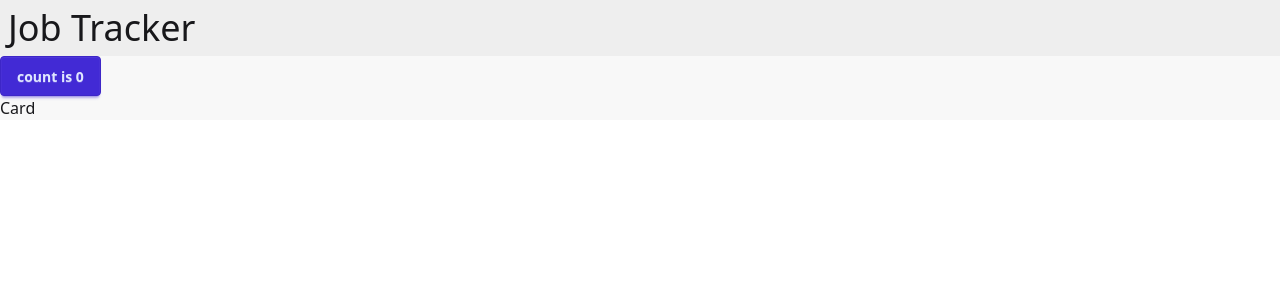
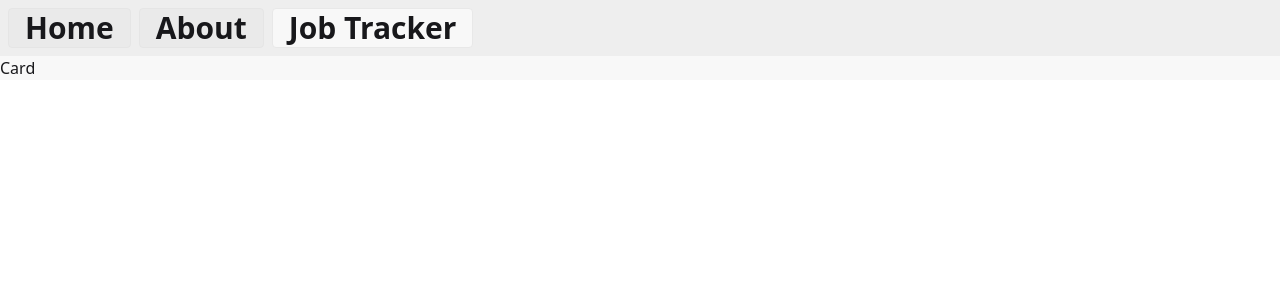
Before and after one commit to Julio-N-Coder/Job-Tracker, a React (Vite) app in the folder FrontEnd/: page /jobs-page in a window 1280 px wide. Shown: the top 300 px of the page. Built offline with nearby package versions, Linux system fonts and the light colour scheme.

Commit message:
nav buttons

```diff
--- a/FrontEnd/index.html
+++ b/FrontEnd/index.html
@@ -6,15 +6,16 @@
     <meta name="viewport" content="width=device-width, initial-scale=1.0" />
     <title>Job Tracker</title>
     <script>
-      if (
-        localStorage.theme === "dark" ||
-        window.matchMedia("(prefers-color-scheme: dark)").matches
-      ) {
+      // preferedTheme is theme they choose to prefer with the theme togle
+      // theme is the current active theme (e.g. system default is dark but user did not set prefered them)
+      if (localStorage.preferedTheme === "dark") {
+        document.querySelector("html").dataset.theme = "dark";
+      } else if (localStorage.preferedTheme === "light") {
+        document.querySelector("html").dataset.theme = "light";
+      } else if (window.matchMedia("(prefers-color-scheme: dark)").matches) {
         localStorage.theme = "dark";
-        document.querySelector("html").dataset.theme = "dark";
       } else {
         localStorage.theme = "light";
-        document.querySelector("html").dataset.theme = "light";
       }
     </script>
   </head>
--- /dev/null
+++ b/FrontEnd/src/about/about.tsx
@@ -0,0 +1,7 @@
+export default function About() {
+  return (
+    <div>
+      <h1>About</h1>
+    </div>
+  );
+}
--- a/FrontEnd/src/components/navbar/Navbar.tsx
+++ b/FrontEnd/src/components/navbar/Navbar.tsx
@@ -1,7 +1,36 @@
+import { NavLink } from "react-router";
+// import ThemeToggle from "./ThemeToggle";
+
 export default function Navbar() {
   return (
-    <div className="bg-base-300 p-2">
-      <h1 className="text-4xl">Job Tracker</h1>
-    </div>
+    <nav className="bg-base-300 p-2 flex justify-between">
+      <div className="flex gap-2">
+        <NavLink
+          to="/"
+          className={({ isActive }) =>
+            isActive ? "nav-buttons btn-active" : "nav-buttons"
+          }
+        >
+          Home
+        </NavLink>
+        <NavLink
+          to="/about"
+          className={({ isActive }) =>
+            isActive ? "nav-buttons btn-active" : "nav-buttons"
+          }
+        >
+          About
+        </NavLink>
+        <NavLink
+          to="/jobs-page"
+          className={({ isActive }) =>
+            isActive ? "nav-buttons btn-active" : "nav-buttons"
+          }
+        >
+          Job Tracker
+        </NavLink>
+      </div>
+      {/* <ThemeToggle /> */}
+    </nav>
   );
 }
--- a/FrontEnd/src/index.css
+++ b/FrontEnd/src/index.css
@@ -1,3 +1,9 @@
 @import "tailwindcss";
 @custom-variant dark (&:where([data-theme=dark], [data-theme=dark] *));
-@plugin "daisyui";
+@plugin "daisyui" {
+  themes: light --default, dark --prefersdark;
+}
+
+.nav-buttons {
+  @apply ring-0 text-3xl btn btn-soft
+}
--- a/FrontEnd/src/index.tsx
+++ b/FrontEnd/src/index.tsx
@@ -1,9 +1,7 @@
-function Index() {
+export default function Index() {
   return (
     <div>
       <h1>Home Page</h1>
     </div>
   );
 }
-
-export default Index;
--- a/FrontEnd/src/jobs-page/JobsPage.tsx
+++ b/FrontEnd/src/jobs-page/JobsPage.tsx
@@ -1,17 +1,8 @@
-import { useState } from "react";
 import Card from "../components/card/Card";
 
 export default function JobsPage() {
-  const [count, setCount] = useState(0);
-
   return (
     <div className="container mx-auto bg-base-200">
-      <button
-        className="btn btn-primary"
-        onClick={() => setCount((count) => count + 1)}
-      >
-        count is {count}
-      </button>
       {/* fetch jobs and display card data here */}
       <Card />
     </div>
--- a/FrontEnd/src/routes.tsx
+++ b/FrontEnd/src/routes.tsx
@@ -4,6 +4,7 @@ import "./index.css";
 import Index from "./index.tsx";
 import Container from "./container.tsx";
 import JobsPage from "./jobs-page/JobsPage.tsx";
+import About from "./about/about.tsx";
 
 const root = document.getElementById("root") as ReactDOM.Container;
 
@@ -13,6 +14,7 @@ ReactDOM.createRoot(root).render(
       <Route path="/" element={<Container />}>
         <Route index element={<Index />} />
         <Route path="jobs-page" element={<JobsPage />} />
+        <Route path="about" element={<About />} />
       </Route>
     </Routes>
   </BrowserRouter>
```
Also changed, not shown: 1 other file (tests, documents, lock files or other folders).
